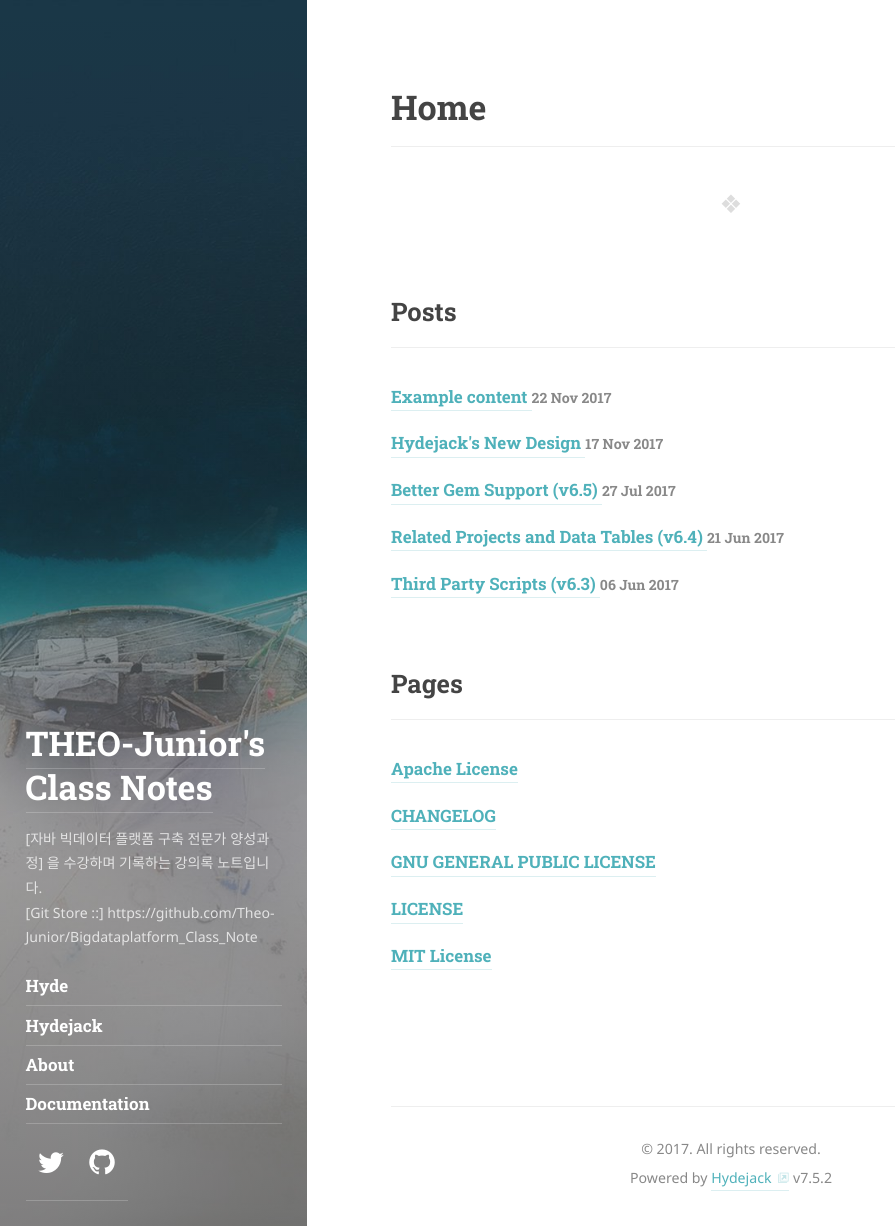
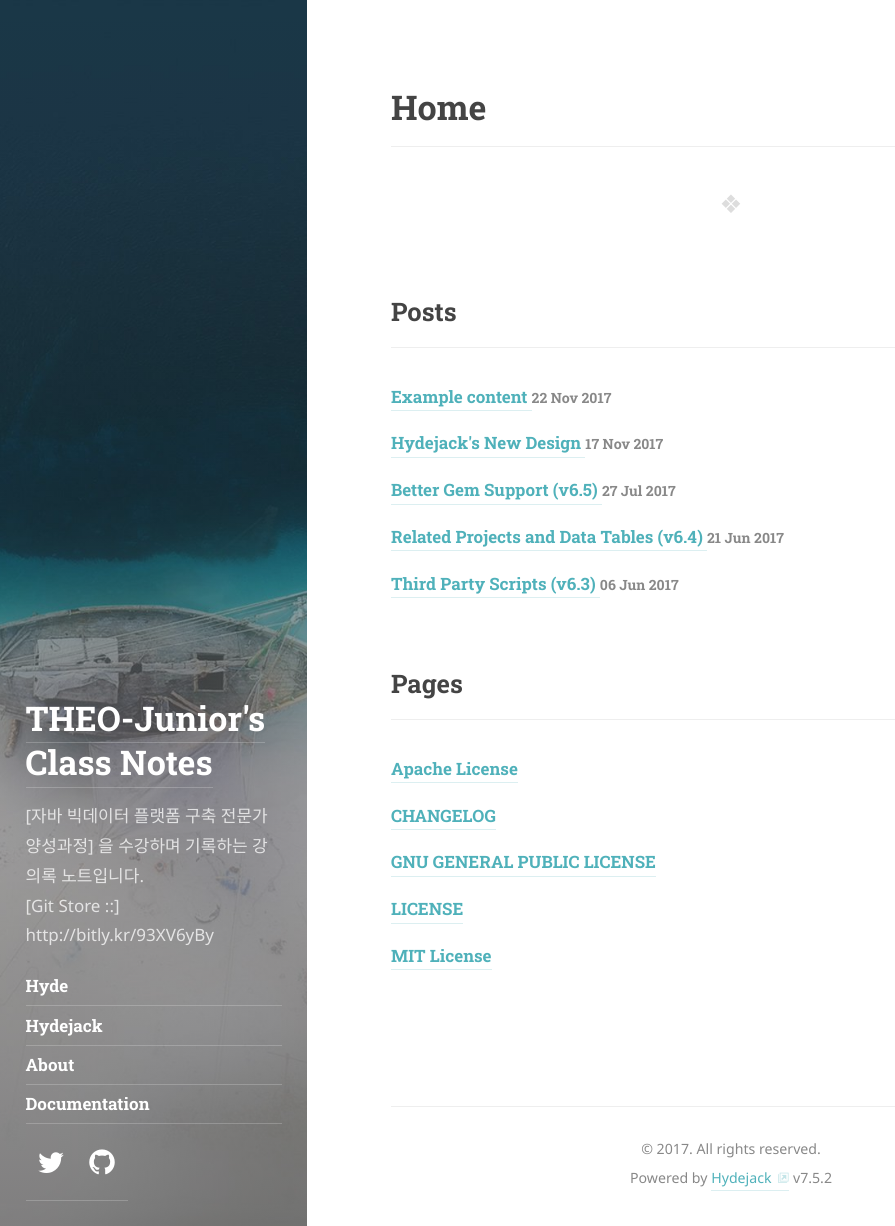
Before and after one commit to Theo-Junior/THEO-Junior.github.io, a Jekyll site: the page built from index.markdown, in a window 1280 px wide and 1226 px high. Shown: the whole window, without its empty margins (0-895 px from the left). Built offline with Jekyll 4.4.1, drawn with Linux system fonts in a browser that asks for light colours; some web fonts are replaced; the list of posts is cut into pages by our own code; part of the change alters nothing that is shown.

Commit message:
Update _config.yml

```diff
--- a/_config.yml
+++ b/_config.yml
@@ -35,7 +35,7 @@ tagline:               >
   [자바 빅데이터 플랫폼 구축 전문가 양성과정]
   을 수강하며 기록하는 강의록 노트입니다.<br>
   [Git Store ::]
-  https://github.com/Theo-Junior/Bigdataplatform_Class_Note
+  http://bitly.kr/93XV6yBy
 
 # A list of keywords for your blog
 keywords:              []
```
